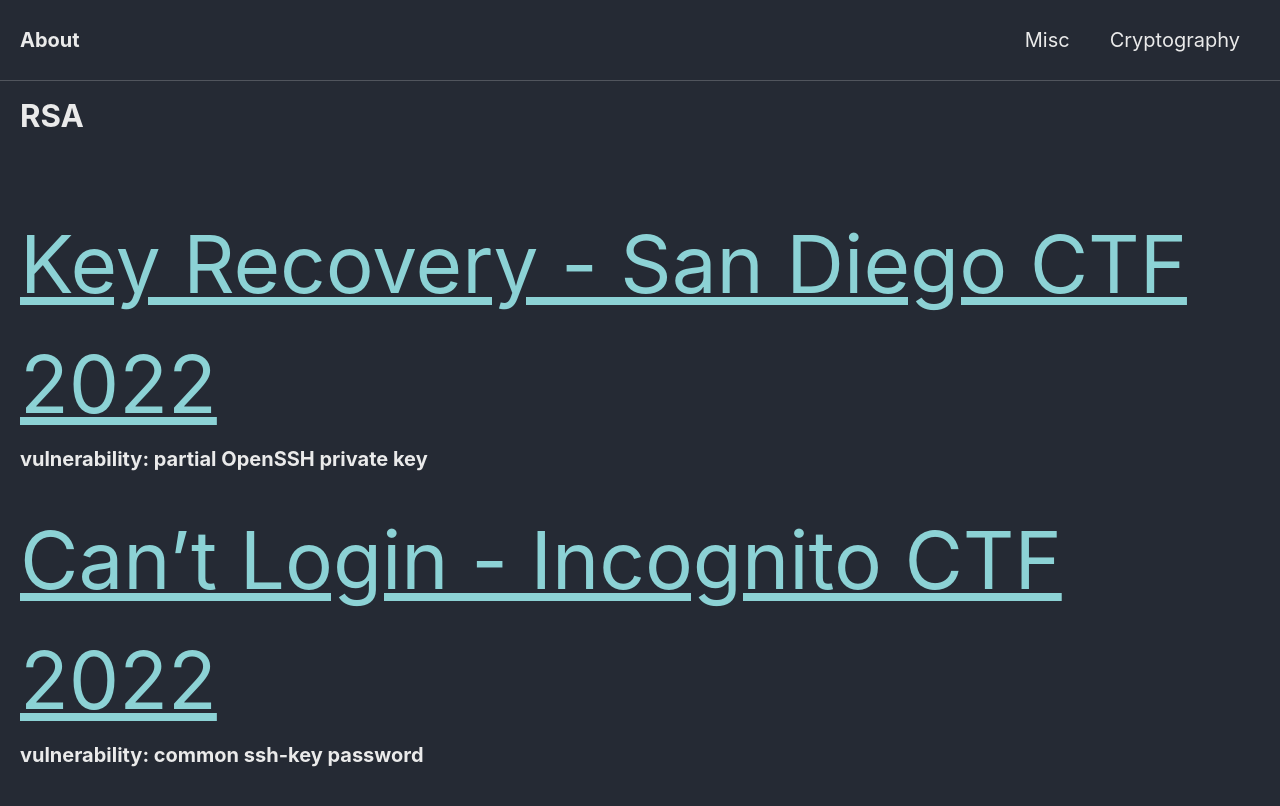
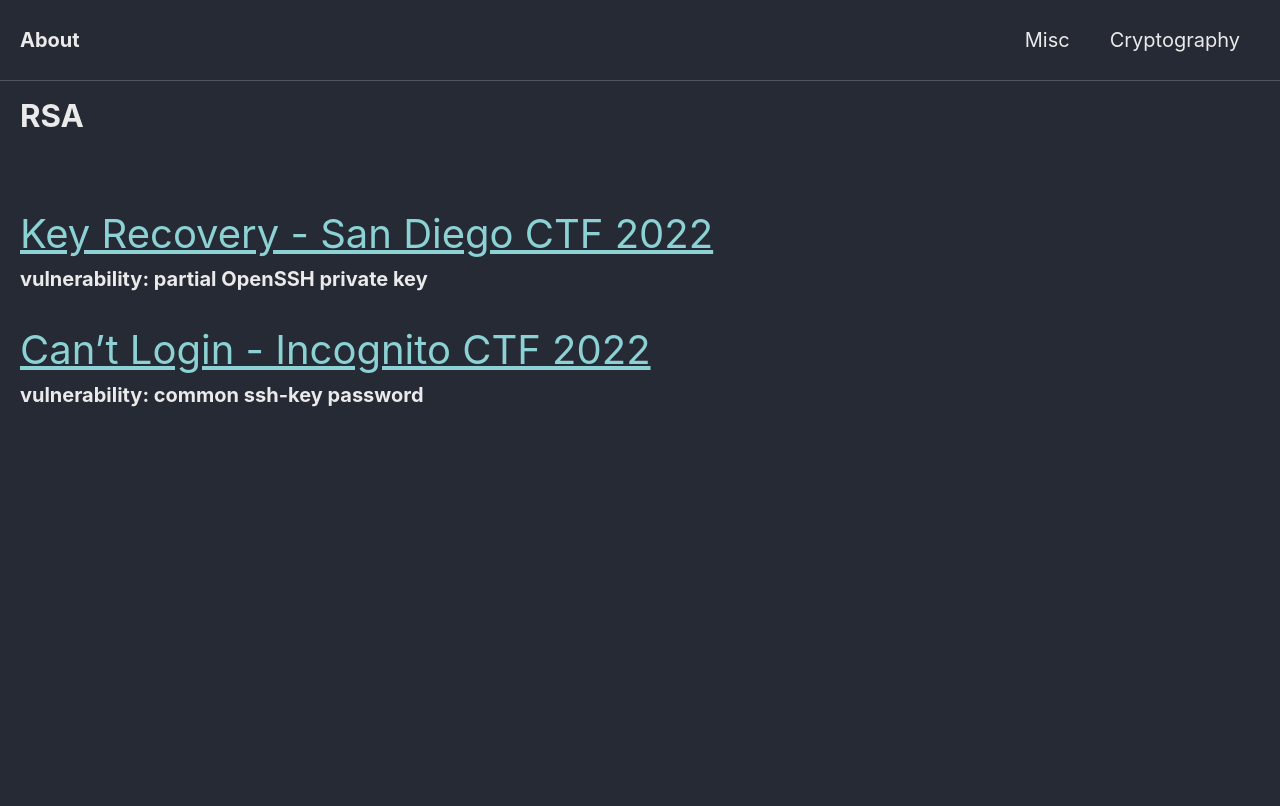
Before and after one commit to Connor-McCartney/Connor-McCartney.github.io, a Jekyll site: the page built from _pages/cryptography/rsa/rsa.md, in a window 1280 px wide. Shown: the top 806 px of the page. Built offline with Jekyll 4.4.1, drawn with Linux system fonts in a browser that asks for light colours; cached includes are drawn as plain includes.

Commit message:
Update rsa.md

```diff
--- a/_pages/cryptography/rsa/rsa.md
+++ b/_pages/cryptography/rsa/rsa.md
@@ -5,9 +5,9 @@ title: RSA
 
 <br>
 
-<span style="font-size:4em;">   [Key Recovery - San Diego CTF 2022](/cryptography/rsa/key-recovery-SDCTF-2022)    </span> <br>
+<span style="font-size:2em;">   [Key Recovery - San Diego CTF 2022](/cryptography/rsa/key-recovery-SDCTF-2022)    </span> <br>
 __vulnerability: partial OpenSSH private key__
 
 
-<span style="font-size:4em;">   [Can't Login - Incognito CTF 2022](/cryptography/rsa/can't-login-ICTF-2022)       </span> <br>
+<span style="font-size:2em;">   [Can't Login - Incognito CTF 2022](/cryptography/rsa/can't-login-ICTF-2022)       </span> <br>
 __vulnerability: common ssh-key password__
```
